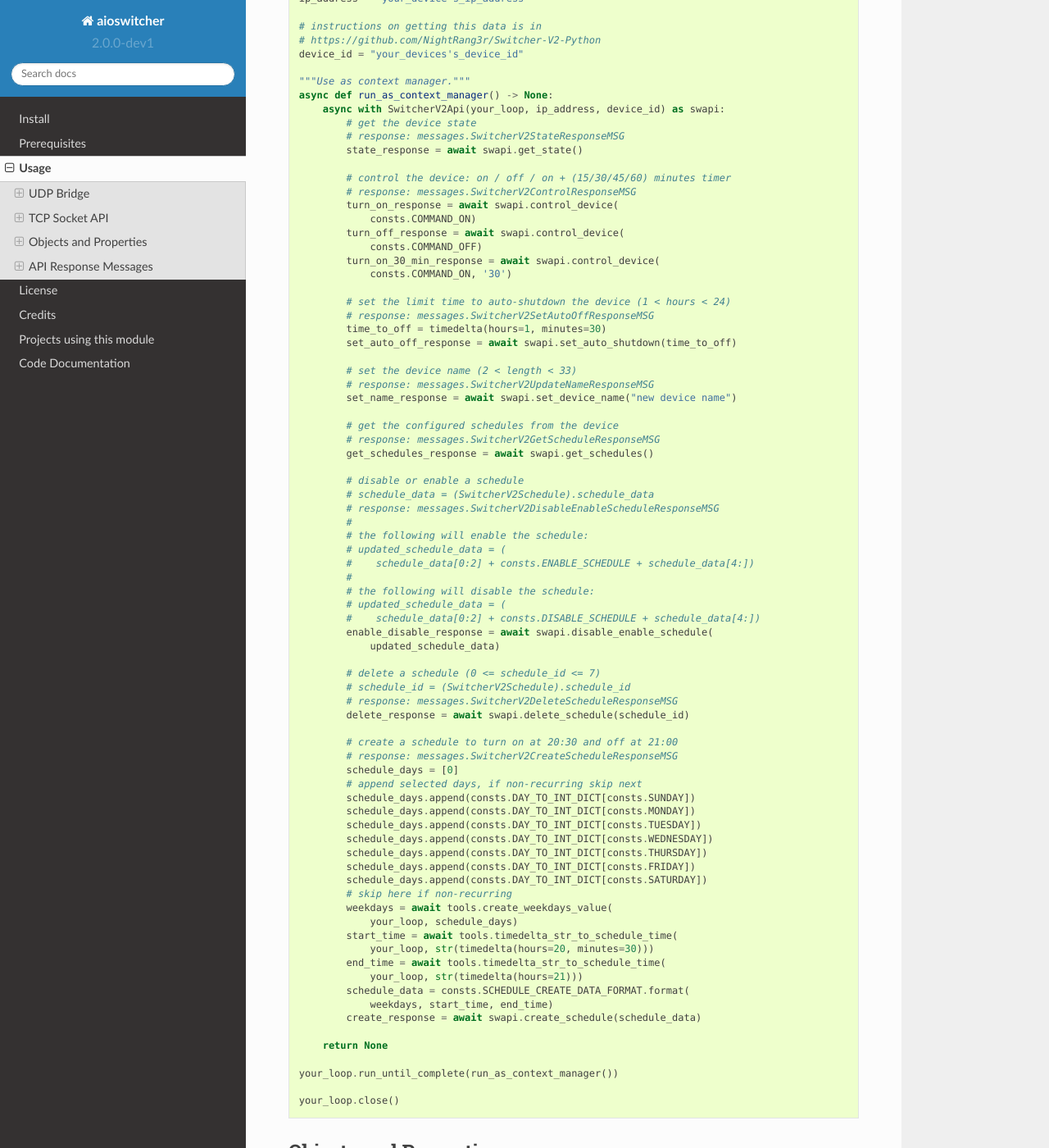
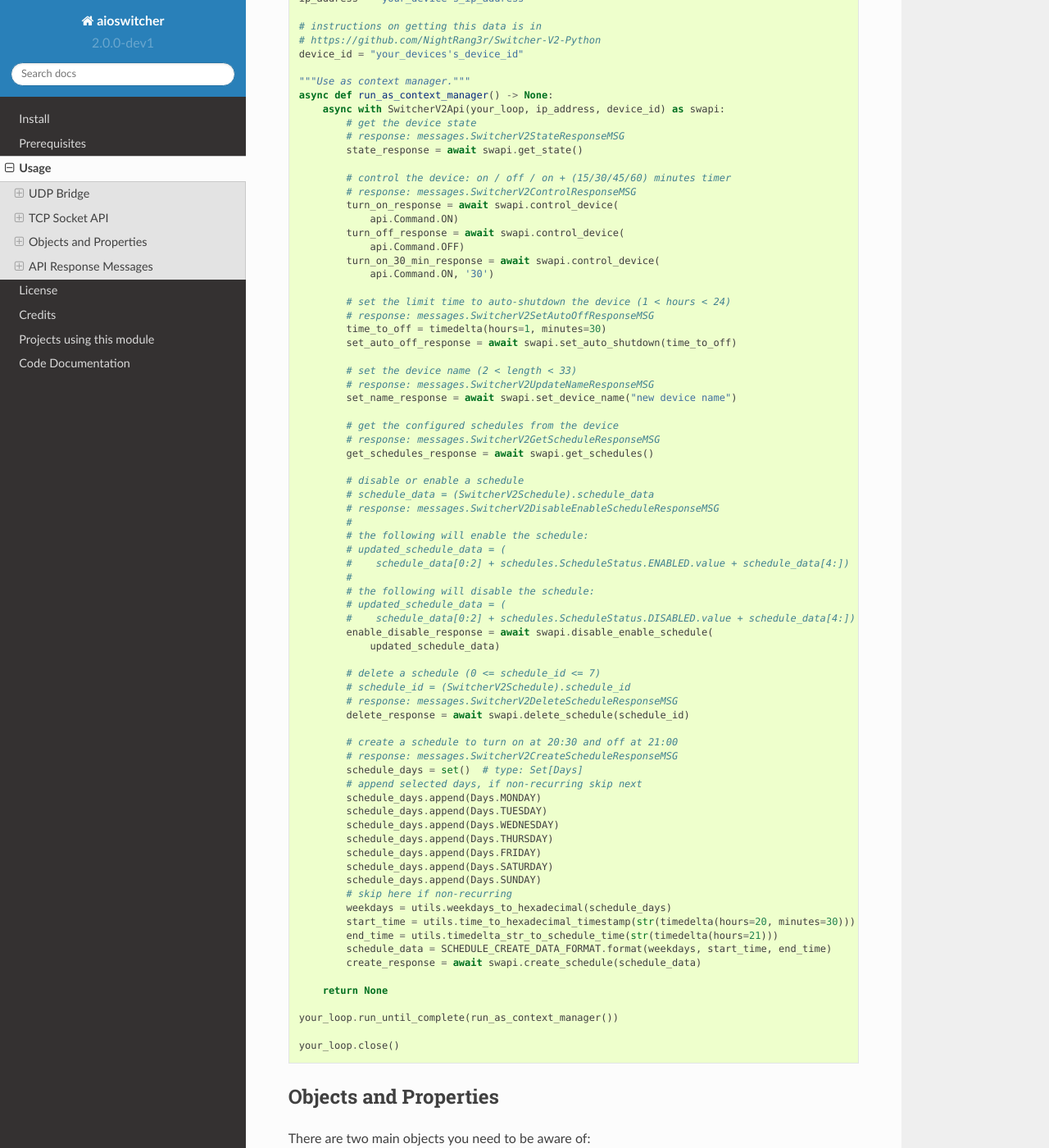
Before and after one commit to TomerFi/aioswitcher, a Sphinx documentation site: the page built from docs/usage.rst, in a window 1280 px wide and 1400 px high, scrolled down 3781 px. Shown: the whole window at 82% size. Built offline with Sphinx 7.4.7 and the Read the Docs theme 2.0.0, drawn with Linux system fonts in a browser that asks for light colours; some of the changed text lies outside the part shown.

Commit message:
docs: removed constant and replaced tools with utils

```diff
--- a/docs/usage.rst
+++ b/docs/usage.rst
@@ -166,9 +166,9 @@ Example of TCP Socket API usage
 
    import asyncio
    from datetime import timedelta
-   from aioswitcher import consts, tools
+   from aioswitcher import Days, utils
    from aioswitcher.api import SwitcherV2Api, messages
-   from aioswitcher.schedules import SwitcherV2Schedule
+   from aioswitcher.schedules import SCHEDULE_CREATE_DATA_FORMAT, SwitcherV2Schedule
 
    # create a new event loop
    your_loop = asyncio.get_event_loop()
@@ -191,11 +191,11 @@ Example of TCP Socket API usage
            # control the device: on / off / on + (15/30/45/60) minutes timer
            # response: messages.SwitcherV2ControlResponseMSG
            turn_on_response = await swapi.control_device(
-               consts.COMMAND_ON)
+               api.Command.ON)
            turn_off_response = await swapi.control_device(
-               consts.COMMAND_OFF)
+               api.Command.OFF)
            turn_on_30_min_response = await swapi.control_device(
-               consts.COMMAND_ON, '30')
+               api.Command.ON, '30')
 
            # set the limit time to auto-shutdown the device (1 < hours < 24)
            # response: messages.SwitcherV2SetAutoOffResponseMSG
@@ -216,11 +216,11 @@ Example of TCP Socket API usage
            #
            # the following will enable the schedule:
            # updated_schedule_data = (
-           #    schedule_data[0:2] + consts.ENABLE_SCHEDULE + schedule_data[4:])
+           #    schedule_data[0:2] + schedules.ScheduleStatus.ENABLED.value + schedule_data[4:])
            #
            # the following will disable the schedule:
            # updated_schedule_data = (
-           #    schedule_data[0:2] + consts.DISABLE_SCHEDULE + schedule_data[4:])
+           #    schedule_data[0:2] + schedules.ScheduleStatus.DISABLED.value + schedule_data[4:])
            enable_disable_response = await swapi.disable_enable_schedule(
                updated_schedule_data)
 
@@ -231,24 +231,20 @@ Example of TCP Socket API usage
 
            # create a schedule to turn on at 20:30 and off at 21:00
            # response: messages.SwitcherV2CreateScheduleResponseMSG
-           schedule_days = [0]
+           schedule_days = set()  # type: Set[Days]
            # append selected days, if non-recurring skip next
-           schedule_days.append(consts.DAY_TO_INT_DICT[consts.SUNDAY])
-           schedule_days.append(consts.DAY_TO_INT_DICT[consts.MONDAY])
-           schedule_days.append(consts.DAY_TO_INT_DICT[consts.TUESDAY])
-           schedule_days.append(consts.DAY_TO_INT_DICT[consts.WEDNESDAY])
-           schedule_days.append(consts.DAY_TO_INT_DICT[consts.THURSDAY])
-           schedule_days.append(consts.DAY_TO_INT_DICT[consts.FRIDAY])
-           schedule_days.append(consts.DAY_TO_INT_DICT[consts.SATURDAY])
+           schedule_days.append(Days.MONDAY)
+           schedule_days.append(Days.TUESDAY)
+           schedule_days.append(Days.WEDNESDAY)
+           schedule_days.append(Days.THURSDAY)
+           schedule_days.append(Days.FRIDAY)
+           schedule_days.append(Days.SATURDAY)
+           schedule_days.append(Days.SUNDAY)
            # skip here if non-recurring
-           weekdays = await tools.create_weekdays_value(
-               your_loop, schedule_days)
-           start_time = await tools.timedelta_str_to_schedule_time(
-               your_loop, str(timedelta(hours=20, minutes=30)))
-           end_time = await tools.timedelta_str_to_schedule_time(
-               your_loop, str(timedelta(hours=21)))
-           schedule_data = consts.SCHEDULE_CREATE_DATA_FORMAT.format(
-               weekdays, start_time, end_time)
+           weekdays = utils.weekdays_to_hexadecimal(schedule_days)
+           start_time = utils.time_to_hexadecimal_timestamp(str(timedelta(hours=20, minutes=30)))
+           end_time = utils.timedelta_str_to_schedule_time(str(timedelta(hours=21)))
+           schedule_data = SCHEDULE_CREATE_DATA_FORMAT.format(weekdays, start_time, end_time)
            create_response = await swapi.create_schedule(schedule_data)
 
        return None
@@ -421,10 +417,8 @@ SwitcherV2StateResponseMSG
 +-----------------+---------------------+-----------------------------------------------------+
 | Property        | Type                | Description                                         |
 +=================+=====================+=====================================================+
-| **state**       | ``str``             | Return the state. Possible values are:              |
-|                 |                     |                                                     |
-|                 |                     |    * ``aioswitcher.consts.STATE_ON``                |
-|                 |                     |    * ``aioswitcher.consts.STATE_OFF``               |
+| **state**       | ``str``             | Return the state. Possible values are based on the  |
+|                 |                     | enum class ``aioswitcher.DeviceState``.             |
 +-----------------+---------------------+-----------------------------------------------------+
 | **time_left**   | ``str``             | Return the time left to auto-off.                   |
 +-----------------+---------------------+-----------------------------------------------------+
```
Also changed, not shown: README.md (+3 -3 lines), docs/codedocs.rst (+2 -8 lines).
